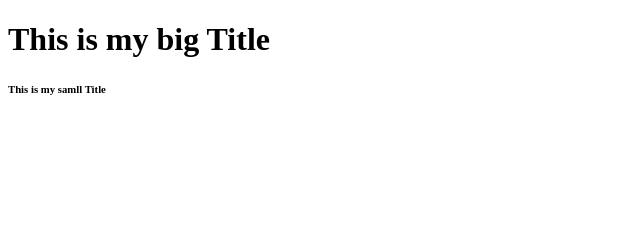
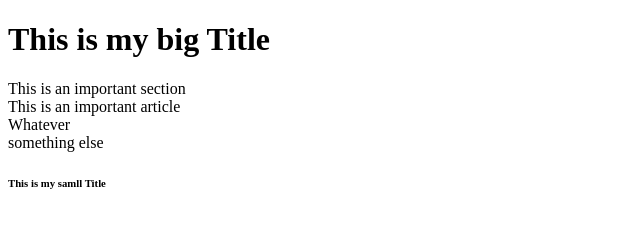
Before and after one commit to yshjft/KakaoTalkCloneCoding, a plain HTML site: page index.html in a window 1280 px wide. Shown: the whole page, without its empty margins (0-640 px from the left). Drawn offline with Linux system fonts and the light colour scheme.

Commit message:
2-6 내용. 2-5에서 수정

```diff
--- a/index.html
+++ b/index.html
@@ -1,10 +1,7 @@
-<!-- 2-5. Adding meta information to our documnet -->
-<!-- 2-4에 내용 추가 -->
-<!-- <!DOCTYPE html>는 self-contained 태그. 닫을 필요 없습니다.-->
-<!-- meta는 extra 추가적인 정보 -->
-<!-- charset 사용언어에 맞도록 알아서 잘 설정할 것 -->
-<!-- meta name="description"은 검색하였을 때 밑에 간략하게 나요는 설명글 -->
-<!-- meta 태그의 내용 다양. 특정 플랫폼만을 위하여 존재하기도 함. -->
+<!-- 2-6.  Semantic vs Non Semantic Tags -->
+<!-- semantic/non-semantic 의미O/의미X -->
+<!-- div, span은 non-semantic  -->
+<!-- header, article(항목), section들은 semantic-->
 
 <!DOCTYPE html>
 <html>
@@ -16,6 +13,10 @@
 </head>
 <body>
     <h1>This is my big Title</h1>
+    <section>This is an important section</section>
+    <article>This is an important article</article>
+    <div>Whatever</div>
+    <span>something else</span>
     <h6>This is my samll Title</h6>
 </body>
 </html>
```
